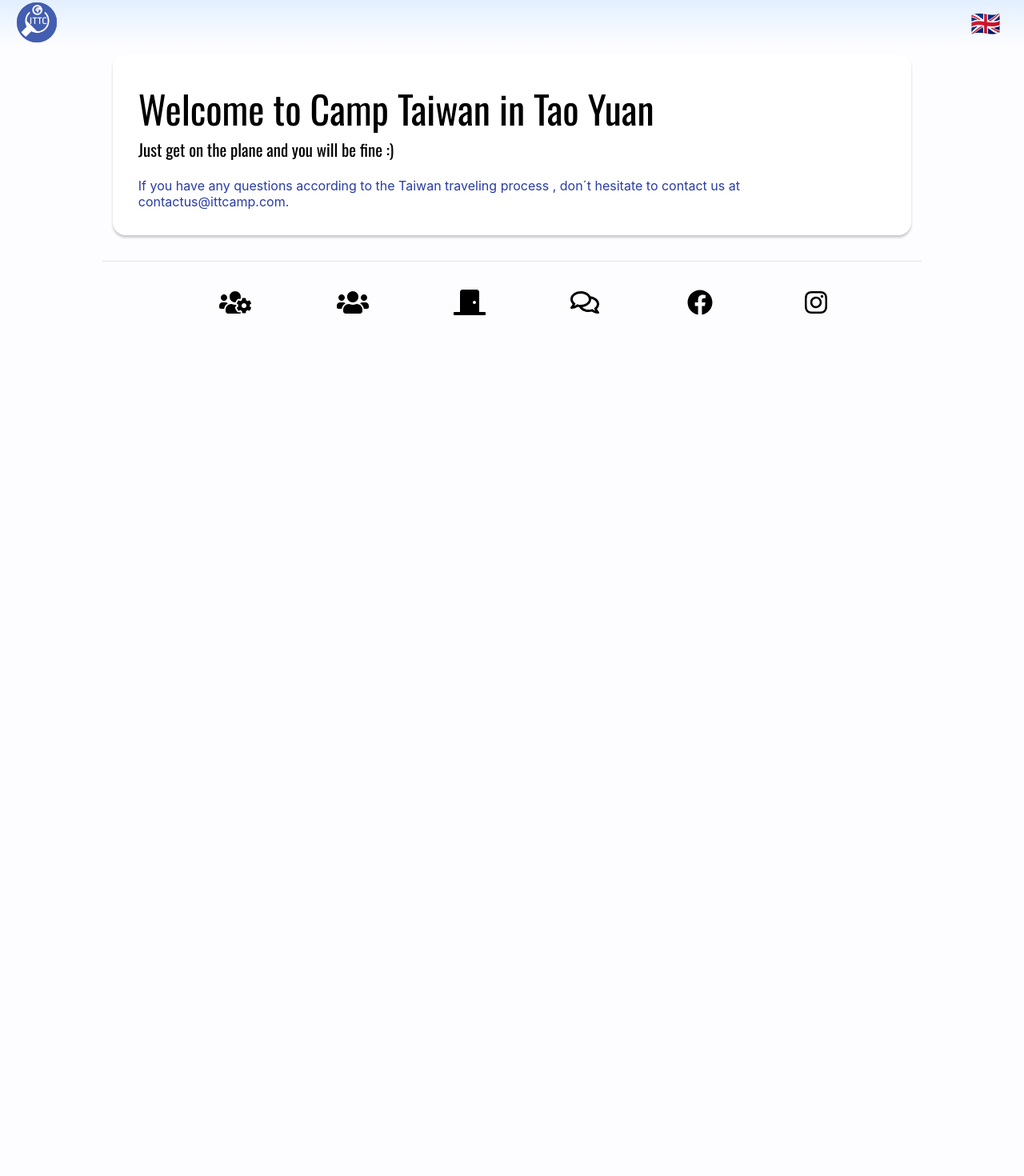
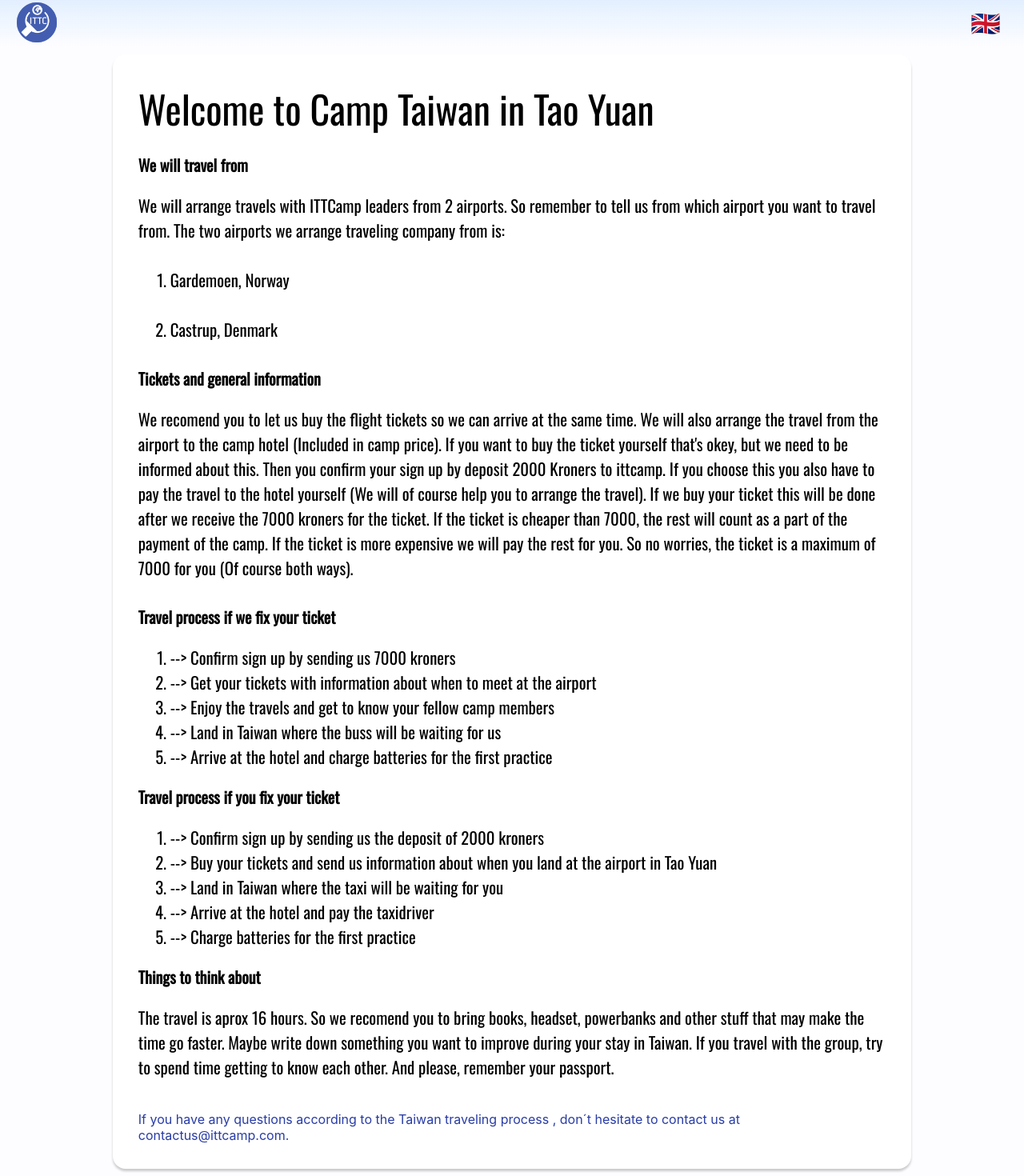
Before and after one commit to mikkelgud/InternationalTableTennisCamp, a React (Create React App) app: page /stay/Taiwan/travel in a window 1280 px wide. Shown: the top 1470 px of the page at 80% size. Before the commit the page ends 800 px from the top, so only its background shows below. Built offline with nearby package versions, Linux system fonts and the light colour scheme.

Commit message:
Taiwan travel is now ready

```diff
--- a/src/components/camps/taiwanCamp/TaiwanTravel.js
+++ b/src/components/camps/taiwanCamp/TaiwanTravel.js
@@ -4,15 +4,80 @@ import StyledTextBoxDiv from '../../../styleguides/StyledTextBoxDiv';
 import { StyledText } from '../../../styleguides/StyledText';
 import {StyledATagLink} from '../../../styleguides/StyledATagLink';
 import { ScrollTop } from '../../../utils/ScrollToTopp';
+import { StyledH3 } from '../../../styleguides/Styledh3';
 
 export default function TaiwanTravel() {
     ScrollTop();
     return (
         <StyledTextBoxDiv>
             <StyledTextSectionHeader>Welcome to Camp Taiwan in Tao Yuan</StyledTextSectionHeader>
-            <StyledText>
-                Just get on the plane and you will be fine :)
+            <br/>
+                <StyledH3> We will travel from</StyledH3>
+                <br/>
+                <StyledText>
+              We will arrange travels with ITTCamp leaders from 2 airports.
+              So remember to tell us from which airport you want to travel from.
+              The two airports we arrange traveling company from is:
+              <br/>
+              <br/>
+              <ol>
+              <li>Gardemoen, Norway</li>
+              <br/>
+              <li>Castrup, Denmark</li>
+              </ol>
+              <br/>
+              </StyledText>
+              <StyledH3>Tickets and general information</StyledH3>
+              <br/>
+              <StyledText>
+              We recomend you to let us buy the flight tickets so we can arrive at the same time.
+              We will also arrange the travel from the airport to the camp hotel (Included in camp price).
+              If you want to buy the ticket yourself that's okey, but we need to be informed about this.
+              Then you confirm your sign up by deposit 2000 Kroners to ittcamp.
+              If you choose this you also have to pay the travel to the hotel yourself (We will of course help you to arrange the travel).
+             If we buy your ticket this will be done after we receive the 7000 kroners for the ticket.
+               If the ticket is cheaper than 7000,
+               the rest will count as a part of the payment of the camp.
+               If the ticket is more expensive we will pay the rest for you.
+               So no worries, the ticket is a maximum of 7000 for you (Of course both ways).
+               <br/>
+               <br/>
+               </StyledText>
+              <StyledH3>Travel process if we fix your ticket</StyledH3>
+               <br/>
+              <StyledText>
+              <ol>
+              <li>--> Confirm sign up by sending us 7000 kroners</li>
+              <li>--> Get your tickets with information about when to meet at the airport</li>
+              <li>--> Enjoy the travels and get to know your fellow camp members</li>
+              <li>--> Land in Taiwan where the buss will be waiting for us</li>
+              <li>--> Arrive at the hotel and charge batteries for the first practice</li>
+              </ol>
             </StyledText>
+              <br/>
+              <StyledH3>Travel process if you fix your ticket</StyledH3>
+               <br/>
+              <StyledText>
+              <ol>
+              <li>--> Confirm sign up by sending us the deposit of 2000 kroners</li>
+              <li>--> Buy your tickets and send us information about when you land at the airport in Tao Yuan</li>
+              <li>--> Land in Taiwan where the taxi will be waiting for you</li>
+              <li>--> Arrive at the hotel and pay the taxidriver</li>
+              <li>--> Charge batteries for the first practice</li>
+
+              </ol>
+            </StyledText>
+              <br/>
+              <StyledH3>Things to think about</StyledH3>
+<br/>
+              <StyledText>
+                  The travel is aprox 16 hours. So we recomend you to bring books, headset,
+                  powerbanks and other stuff that may make the time go faster.
+                  Maybe write down something you want to improve during your stay in Taiwan.
+                  If you travel with the group, try to spend time getting to know each other.
+                  And please, remember your passport.
+              </StyledText>
+              <br/>
               <br/>
             <StyledATagLink
             href="mailto: contactus@ittcamp.com">
```
